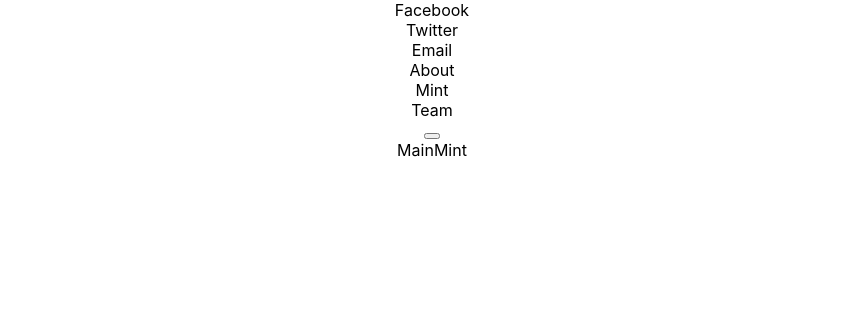
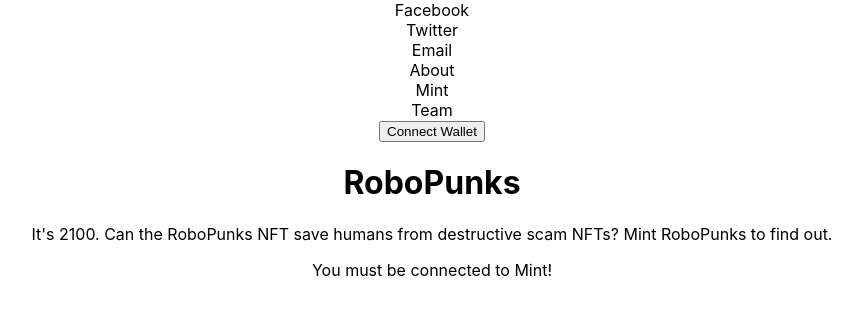
Before and after one commit to gepthecoder/nft-mint-website, a React (Create React App) app in the folder mint-nfts-website/: page / in a window 1280 px wide. Shown: the top 314 px of the page, without its empty margins (208-1067 px from the left). Built offline with nearby package versions, Linux system fonts and the light colour scheme; the HTML template or start-up script is replaced by a standard one.

Commit message:
$0014: [App] [MainMint]: set number of NFTs to mint, render on screen

```diff
--- a/mint-nfts-website/src/MainMint.js
+++ b/mint-nfts-website/src/MainMint.js
@@ -32,9 +32,36 @@
         }
     }
 
-  return (
-    <div>MainMint</div>
-  )
+    const handleDecrement = () => {
+        if(mintAmount <= 1) return;
+
+        setMintAmount(mintAmount - 1);
+    }
+
+    const handleIncrement = () => {
+        if(mintAmount >= 3) return;
+
+        setMintAmount(mintAmount + 1);
+    }
+
+    return (
+        <div>
+            <h1>RoboPunks</h1>
+            <p>It's 2100. Can the RoboPunks NFT save humans from destructive scam NFTs? Mint RoboPunks to find out.</p>
+            {isConnected ? (
+                <div>
+                    <div>
+                        <button onClick={handleDecrement}>-</button>
+                        <input type="number" value={mintAmount} />
+                        <button onClick={handleIncrement}>+</button>
+                    </div>
+                    <button onClick={handleMint}>Mint Now</button>
+                </div>
+            ) : (
+                <p>You must be connected to Mint!</p>
+            )}
+        </div>
+    )
 }
 
 export default MainMint
--- a/mint-nfts-website/src/NavBar.js
+++ b/mint-nfts-website/src/NavBar.js
@@ -29,7 +29,7 @@
             {isConnected ? (
                 <p>Connected</p>
             ) : (
-                <button onClick={connectAccount}></button>
+                <button onClick={connectAccount}>Connect Wallet</button>
             )}
 
 
```
